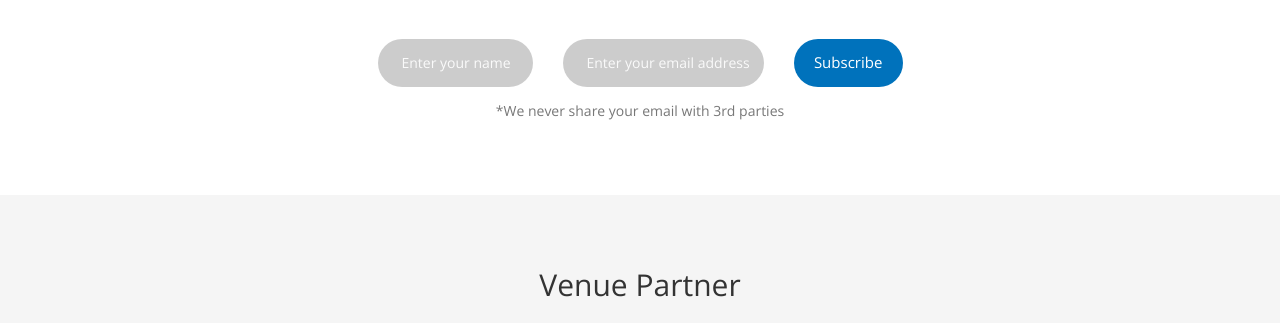
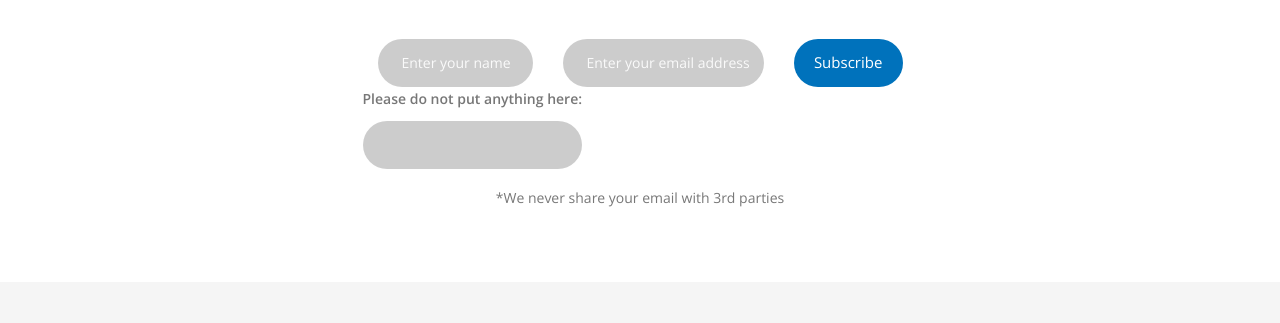
Before and after one commit to fossasia/sg18.sciencehack.asia, a plain HTML site: page index.html in a window 1280 px wide. Shown: the part 8293-8616 px from the top of the page. Drawn offline with nearby package versions, Linux system fonts and the light colour scheme; files whose address does not match are found by name.

Commit message:
Update index.html

```diff
--- a/index.html
+++ b/index.html
@@ -1020,6 +1020,10 @@
                                 <input class="btn" value="Subscribe" type="submit" name="submit" id="submit">
                                 <input type="hidden" name="list" value="A8fchTRvBw2wap1ojIfjyQ">
                             </div>
+			    <label id="honey">
+				    <p>Please do not put anything here:</p>
+				    <input name="url" type="text">
+			    </label>
                             <div class="col-sm-12 text-center">
                                 <span>*We never share your email with 3rd parties</span>
                             </div>
```
